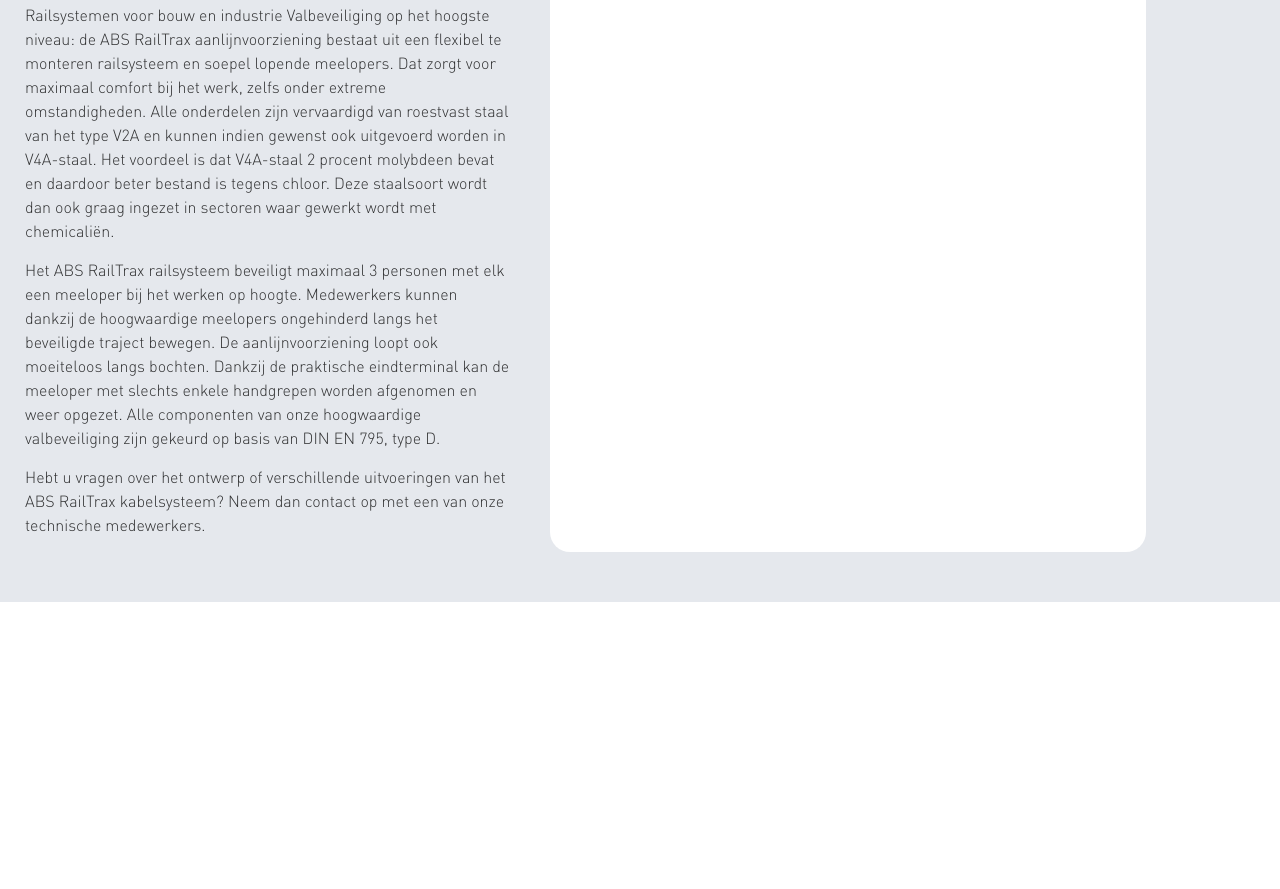
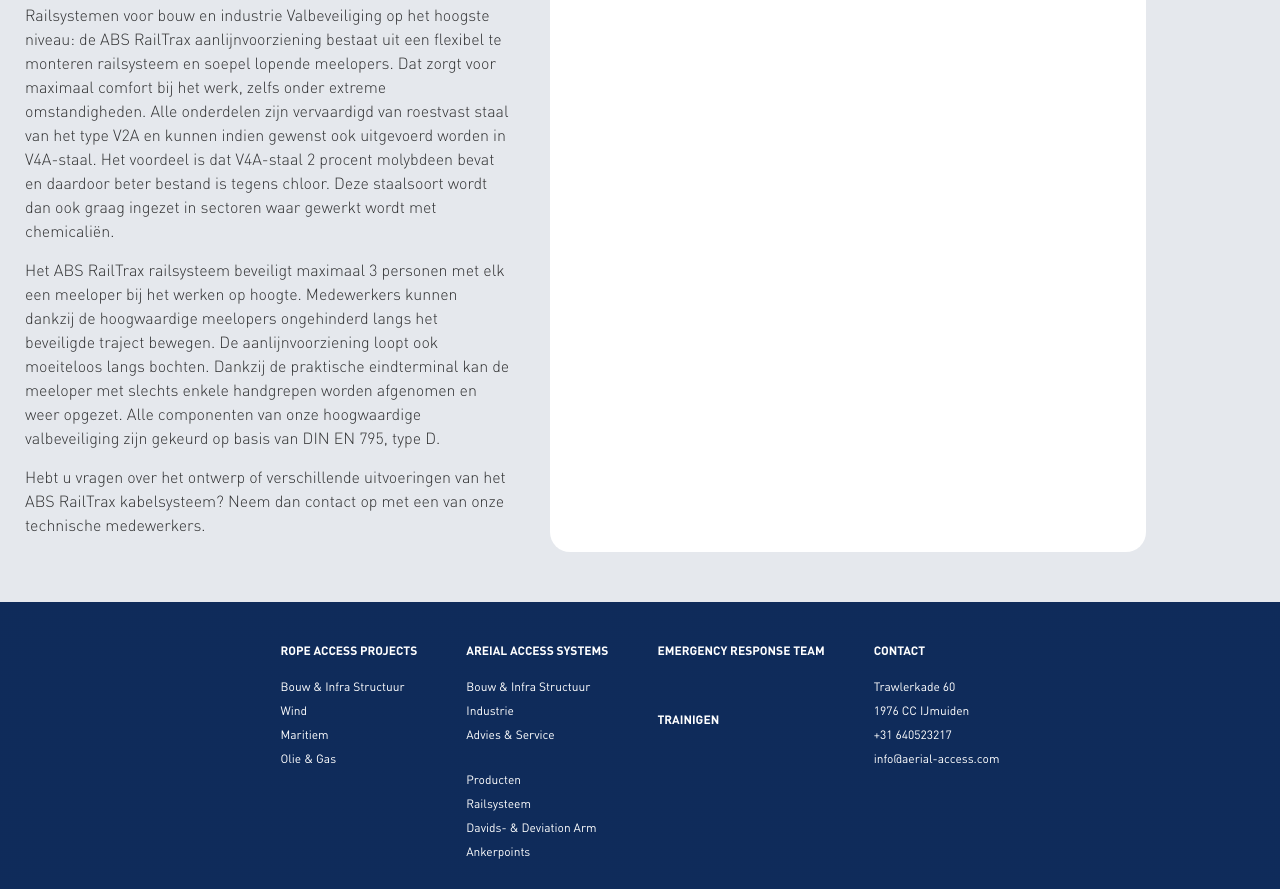
Before and after one commit to victorlaforga/blok-web-front-end, a plain HTML site: page index.html in a window 1280 px wide. Shown: the part 1255-2144 px from the top of the page. Before the commit the page ends 1857 px from the top, so only its background shows below. Drawn offline with Linux system fonts and the light colour scheme.

Commit message:
feat: add footer

```diff
--- a/index.html
+++ b/index.html
@@ -107,6 +107,54 @@
 
     </section>
   </main>
+  <footer>
+    <article>
+      <article>
+        <a>
+          <h3>Rope access projects</h3>
+        </a>
+        <a>Bouw & Infra Structuur</a>
+        <a>Wind</a>
+        <a>Maritiem</a>
+        <a>Olie & Gas</a>
+      </article>
+      <article>
+        <a href=''>
+          <h3>AREIAL ACCESS SYSTEMS</h3>
+        </a>
+        <a>Bouw & Infra Structuur</a>
+        <a>Industrie</a>
+        <a>Advies & Service</a>
+        <br />
+        <a>Producten</a>
+        <a>Railsysteem</a>
+        <a>Davids- & Deviation Arm</a>
+        <a>Ankerpoints</a>
+      </article>
+      <article>
+        <a>
+          <h3>Emergency Response Team</h3>
+        </a>
+        <br />
+        <a>
+
+          <h3>Trainigen</h3>
+        </a>
+      </article>
+      <article>
+        <a>
+
+          <h3>Contact</h3>
+        </a>
+        <a>Trawlerkade 60</a>
+        <a>1976 CC IJmuiden</a>
+        <a>+31 640523217</a>
+        <a>info@aerial-access.com</a>
+
+
+      </article>
+    </article>
+  </footer>
   <script src="./script.js"></script>
 </body>
 
--- a/style.css
+++ b/style.css
@@ -183,6 +183,9 @@
     main>section:nth-of-type(2)>article:nth-of-type(1) {
         flex-direction: column;
     }
+    main section:nth-of-type(1) {
+        background-position-x: 60%;
+    }
     main>section:nth-of-type(2)>article:nth-of-type(1)>article:nth-of-type(1) {
         max-width: 100%;
     }
@@ -198,3 +201,43 @@
         margin-right: 0;
     }
 }
+
+footer {
+
+    width: 100%;
+    background-image: linear-gradient(to right,
+        rgba(0, 30, 80, 0.94),
+        rgba(0, 30, 80, 0.94)),
+      url('../images/beeld\ foooter.svg') !important;
+    background-position-x: center;
+}
+    footer > article:nth-of-type(1) {
+      display: flex;
+      justify-content: center;
+      width: 60%;
+      flex-wrap: wrap;
+      margin: 0 auto;
+    }
+    footer > article:nth-of-type(1) > article {
+        display: flex;
+        flex-direction: column;
+        margin: 25px auto;
+        height: fit-content;
+    }
+
+    footer > article:nth-of-type(1) > article a      h3 {
+            font-family: 'Din-Bold';
+            text-transform: uppercase;
+            color: white;
+            font-size: 12px;
+            line-height: 24px;
+            text-decoration: none;
+          }
+
+
+       footer a {
+          color: white;
+          font-size: 12px;
+          text-decoration: none;
+          line-height: 24px;
+        }
```
